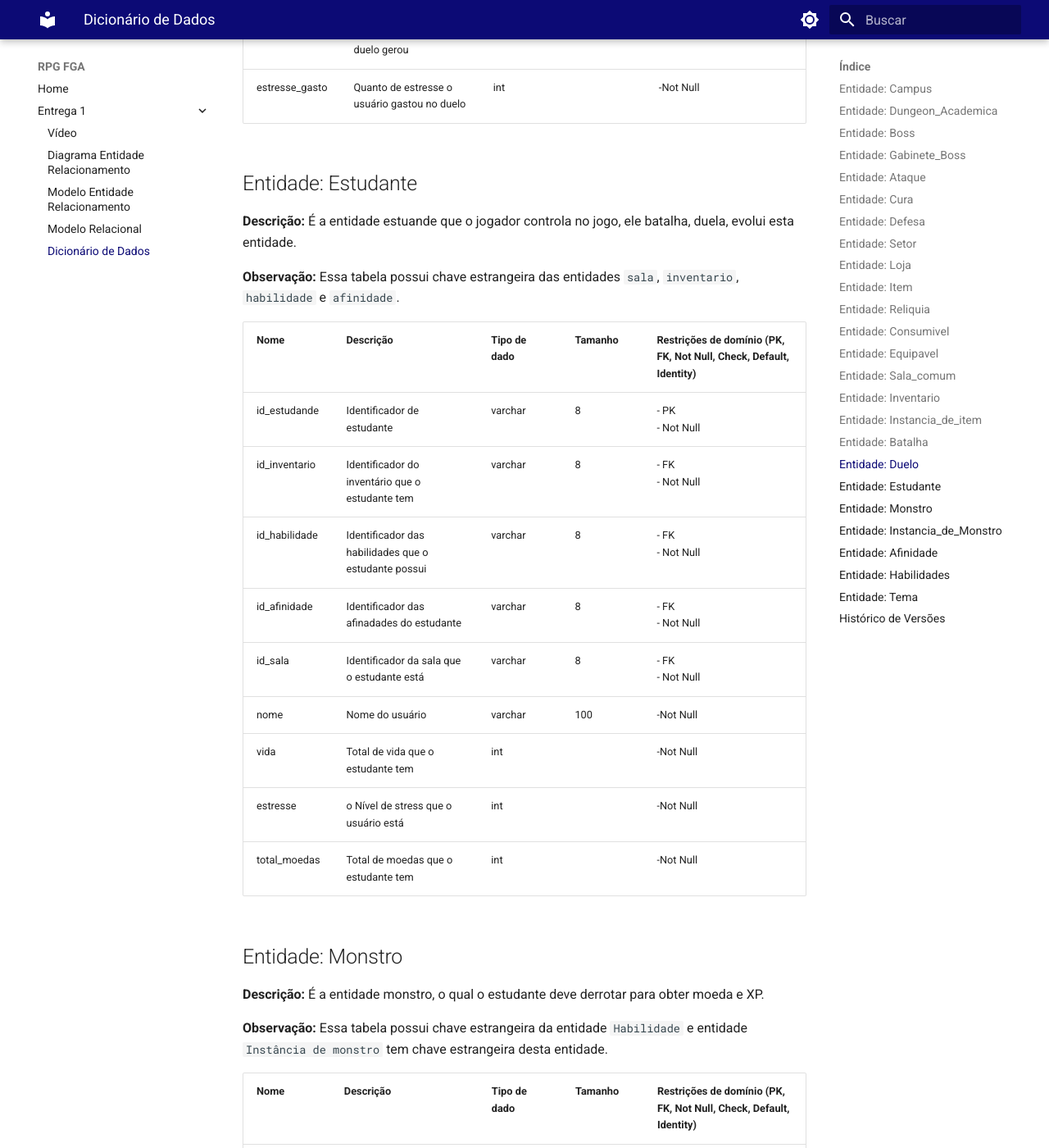
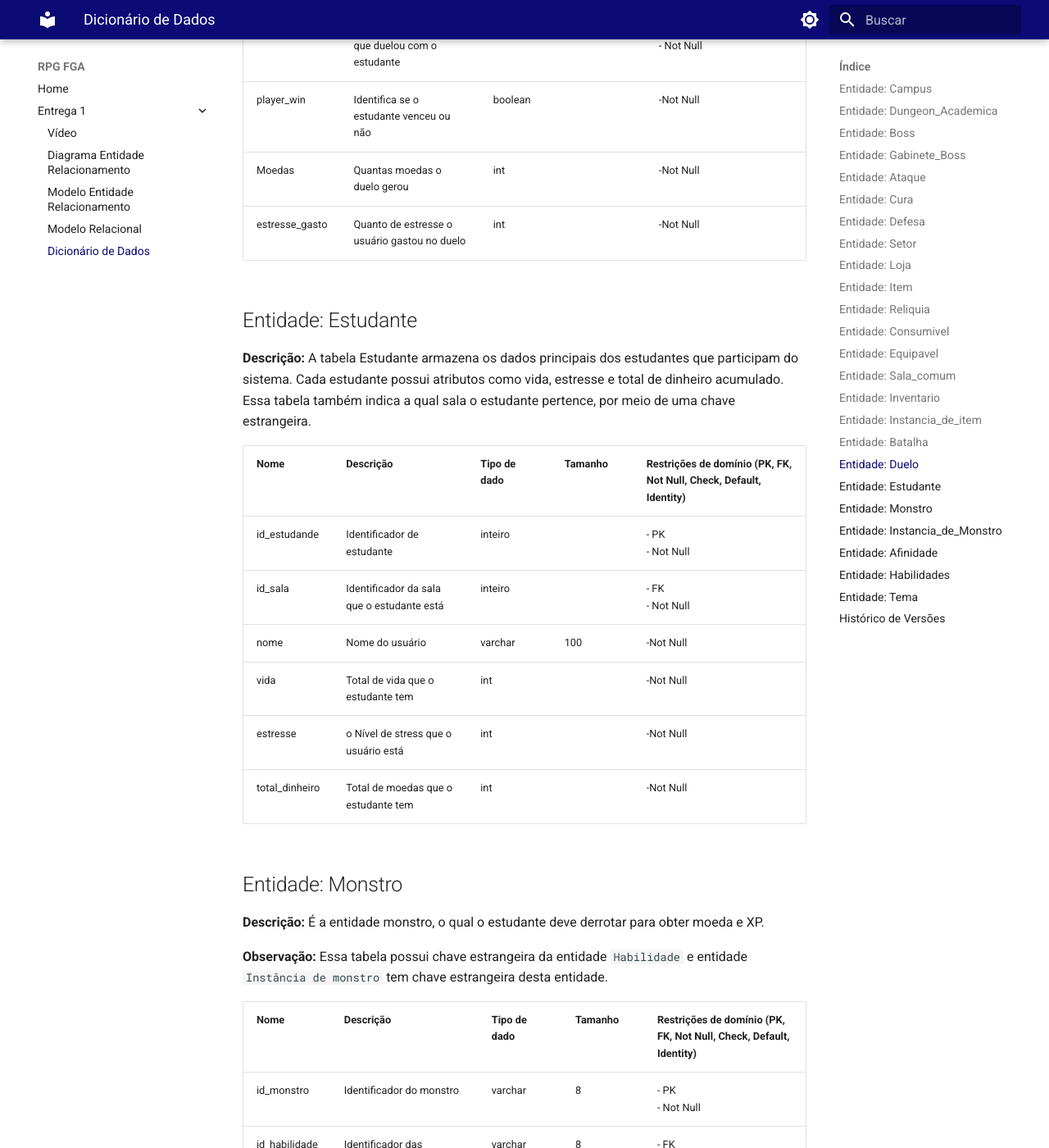
Before and after one commit to SBD1/2025.1_RPG_FGA, an MkDocs documentation site: the page built from docs/entrega1/dicionariov1.md, in a window 1280 px wide and 1400 px high, scrolled down 10197 px. Shown: the whole window at 82% size. Built offline with MkDocs 1.6.1 and Material for MkDocs 9.7.7, drawn with Linux system fonts in a browser that asks for light colours; some of the changed text lies outside the part shown.

Commit message:
Update dicionariov1.md
tabelas feitas e conferidas:
- Tema ok
- Afinidade ok
- Estudante ok
- Instancia de Item ok
- Dungeon Academica ok

```diff
--- a/docs/entrega1/dicionariov1.md
+++ b/docs/entrega1/dicionariov1.md
@@ -15,16 +15,16 @@
 
 ## Entidade: Dungeon\_Academica
 
-**Descrição:** A entidade `Dungeon_Academica` descreve Dungeons que se relacionam a salas comuns no jogo e outras informações, como: seu número de identificação, id da sala a que se relaciona, nome, descrição e tipo de afinidade.
+**Descrição:** A entidade `Dungeon_Academica` descreve Dungeons que se relacionam a salas comuns no jogo e outras informações, como: seu número de identificação, nome, descrição e id do tema. Representa desafios ou ambientes acadêmicos temáticos que fazem parte do sistema. Cada dungeon está relacionada a um tema específico de aprendizado, e contém informações como nome e descrição do desafio.
 
 **Observação:** Essa tabela possui chave estrangeira da entidade `Sala_Comum`.
 
 | Nome       | Descrição                                            | Tipo de dado | Tamanho | Restrições de domínio (PK, FK, Not Null, Check, Default, Identity) |
 | ---------- | ---------------------------------------------------- | ------------ | ------- | ------------------------------------------------------------------ |
-| id_dungeon | Identificador da Dungeon                             | varchar      | 8       | - PK<br>- Not Null                                                 |
-| id_sala    | Identificador da sala em que a Dungeon está presente | varchar      | 8       | - FK<br>- Not Null                                                 |
-| nome       | Nome da Dungeon Acadêmica                            | varchar      | 100     | - Not Null                                                         |
-| descricao  | Descrição da Dungeon Acadêmica                       | varchar      | 255     | - Not Null                                                         |
+| id_dungeon | Identificador da Dungeon | inteiro  || - FK<br>- PK<br>- Not Null|
+| nome       | Nome da Dungeon Acadêmica   | varchar      | 100     | - Not Null |
+| descricao  | Descrição da Dungeon Acadêmica   | varchar      | 255     | - Not Null|
+| id_tema | Identificador do Tema | inteiro  || - PK<br>- Not Null|
 
 ## Entidade: Boss
 
@@ -183,14 +183,14 @@
 
 ## Entidade: Instancia_de_item
 
-**Descrição:** É a instância do item.
-
-**Observação:** Essa tabela possui chave estrangeira da entidade `item` e as entidades `loja`, `inventario` e `sala_comum` possuem chave estrangeira desta entidade.
+**Descrição:** Armazena as instâncias de itens que existem no sistema, associando cada item a uma sala e/ou a um estudante. Cada instância possui um identificador próprio e referencia um tipo de item. Esta tabela permite controlar a posse e localização dos itens no ambiente.
 
 | Nome | Descrição | Tipo de dado | Tamanho | Restrições de domínio (PK, FK, Not Null, Check, Default, Identity) |
 | ---- | --------- | ------------ | ------- | ------------------------------------------------------------------ |
-|id_instanciaitem|Identificador da instância do item|varchar|8|- PK<br>- Not Null<br>|
-|id_item|Identificador do item que foi instânciado|varchar|8|- FK<br>- Not Null<br>|
+|id_instanciaitem|Identificador da instância do item|inteiro||- PK<br>- Not Null<br>|
+|id_item|Identificador do item que foi instânciado|inteiro||- PK<br>- FK<br>- Not Null<br>|
+|id_sala|Identificador da sala|inteiro||- FK<br>- Not Null<br>|
+|id_estudante|Identificador do estudante|inteiro||- FK<br>- Not Null<br>|
 
 ## Entidade: Batalha
 
@@ -224,21 +224,16 @@
 
 ## Entidade: Estudante
 
-**Descrição:** É a entidade estuande que o jogador controla no jogo, ele batalha, duela, evolui esta entidade.
-
-**Observação:** Essa tabela possui chave estrangeira das entidades `sala`, `inventario`, `habilidade` e `afinidade`.
+**Descrição:** A tabela Estudante armazena os dados principais dos estudantes que participam do sistema. Cada estudante possui atributos como vida, estresse e total de dinheiro acumulado. Essa tabela também indica a qual sala o estudante pertence, por meio de uma chave estrangeira.
 
 | Nome | Descrição | Tipo de dado | Tamanho | Restrições de domínio (PK, FK, Not Null, Check, Default, Identity) |
 | ---- | --------- | ------------ | ------- | ------------------------------------------------------------------ |
-|id_estudande|Identificador de estudante|varchar|8|- PK<br>- Not Null<br>|
-|id_inventario|Identificador do inventário que o estudante tem|varchar|8|- FK<br>- Not Null<br>|
-|id_habilidade|Identificador das habilidades que o estudante possui|varchar|8|- FK<br>- Not Null<br>|
-|id_afinidade|Identificador das afinadades do estudante|varchar|8|- FK<br>- Not Null<br>|
-|id_sala|Identificador da sala que o estudante está|varchar|8|- FK<br>- Not Null<br>|
+|id_estudande|Identificador de estudante|inteiro||- PK<br>- Not Null<br>|
+|id_sala|Identificador da sala que o estudante está|inteiro||- FK<br>- Not Null<br>|
 |nome|Nome do usuário|varchar|100|-Not Null|
 |vida|Total de vida que o estudante tem|int||-Not Null|
 |estresse|o Nível de stress que o usuário está|int||-Not Null|
-|total_moedas|Total de moedas que o estudante tem|int||-Not Null|
+|total_dinheiro|Total de moedas que o estudante tem|int||-Not Null|
 
 ## Entidade: Monstro
 
@@ -270,17 +265,16 @@
 
 ## Entidade: Afinidade
 
-**Descrição:** Essa entidade contém os dados da afinidade que um estudante pode ter nas áreas de matemática, humanas, programação e gerais.
+**Descrição:** A tabela Afinidade armazena o relacionamento entre estudantes e temas, representando o nível de domínio que cada estudante possui sobre determinado tema. Cada registro representa uma afinidade única entre um estudante e um tema. Esta tabela possui chave primária composta e duas chaves estrangeiras, referenciando as tabelas Estudante e Tema.
 
 **Observação:** A tabela estudante tem chave estrageira desta entidade.
 
 | Nome | Descrição | Tipo de dado | Tamanho | Restrições de domínio (PK, FK, Not Null, Check, Default, Identity) |
 | ---- | --------- | ------------ | ------- | ------------------------------------------------------------------ |
-|id_afinidade|Identificador da afinidade|varchar|8|- PK<br>- Not Null<br>|
-|tipo_afinidade|Tipo da afinidade, identifica a afinidade |varchar|8|- PK<br>- Not Null<br>|
-|xp_atual|xp atual que a afinidade tem|int||- Not Null|
-|xp_max|xp máximo para upar de nível|int||- Not Null|
-|nivel_atual|Qual o nível atual da afinidade|int||- Not Null|
+|id_afinidade|Identificador da afinidade|inteiro||- PK<br>- FK<br>- Not Null|
+|id_tema|Identificador do tema |inteiro| |- PK<br>- FK<br>- Not Null|
+|xp_atual|xp atual que a afinidade tem|inteiro||- Not Null|
+|nivel_atual|Qual o nível atual da afinidade|inteiro||- Not Null|
 
 ## Entidade: Habilidades
 
@@ -298,12 +292,12 @@
 
 ## Entidade: Tema
 
-**Descrição:** Contém as áreas: matemática, programação,
+**Descrição:** Contém as temáticas: Matemática, Programação, Engenharias, Gerais e Humanidades.
 
 | Nome | Descrição | Tipo de dado | Tamanho | Restrições de domínio (PK, FK, Not Null, Check, Default, Identity) |
 | ---- | --------- | ------------ | ------- | ------------------------------------------------------------------ |
-|id_tema | Identificador Da habilidade|varchar|8|- PK<br>- Not Null<br> |
-|nome | nome da habilidade|varchar|100|- Not Null|
+|id_tema | Identificador do Tema|inteiro| |- PK<br>- Not Null<br> |
+|nome | nome da habilidade |varchar|100|- Not Null|
 
 
 
```
